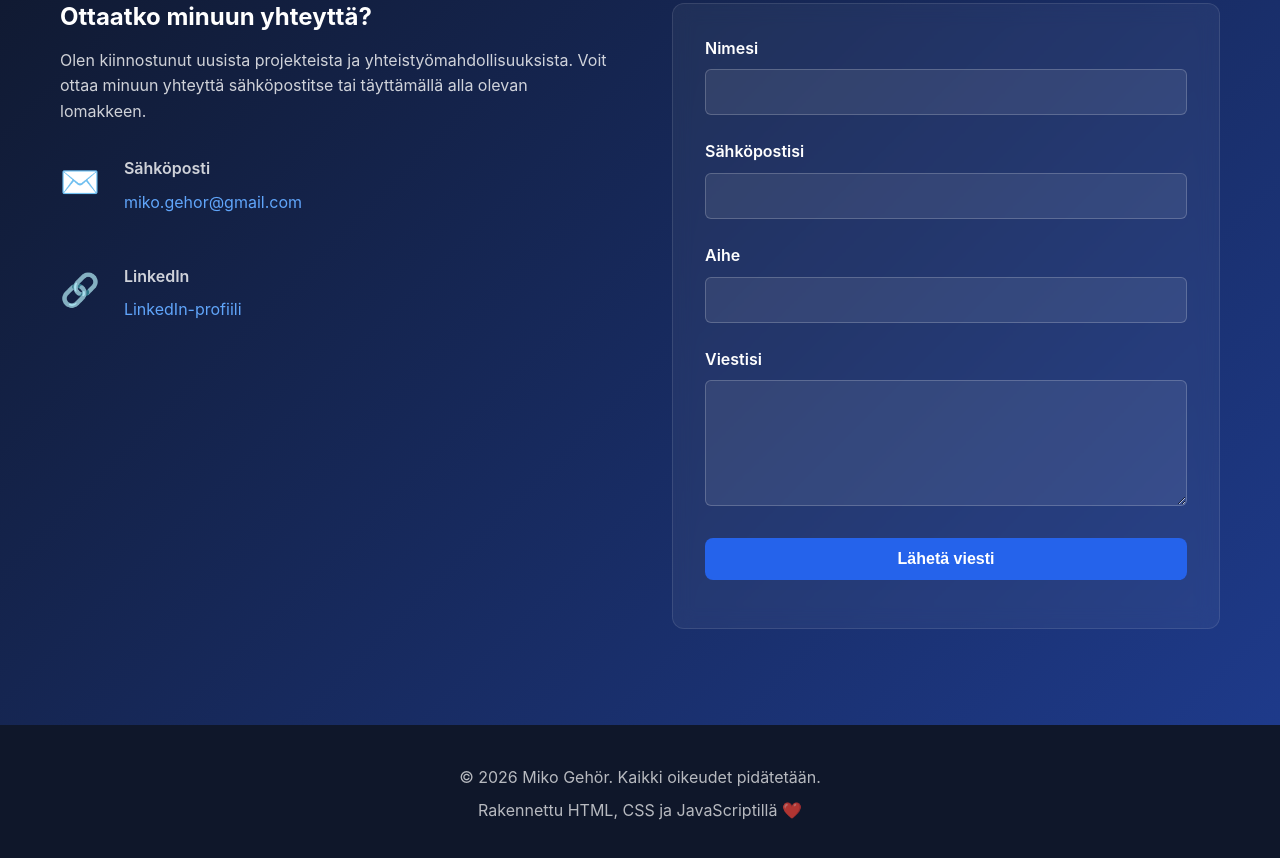
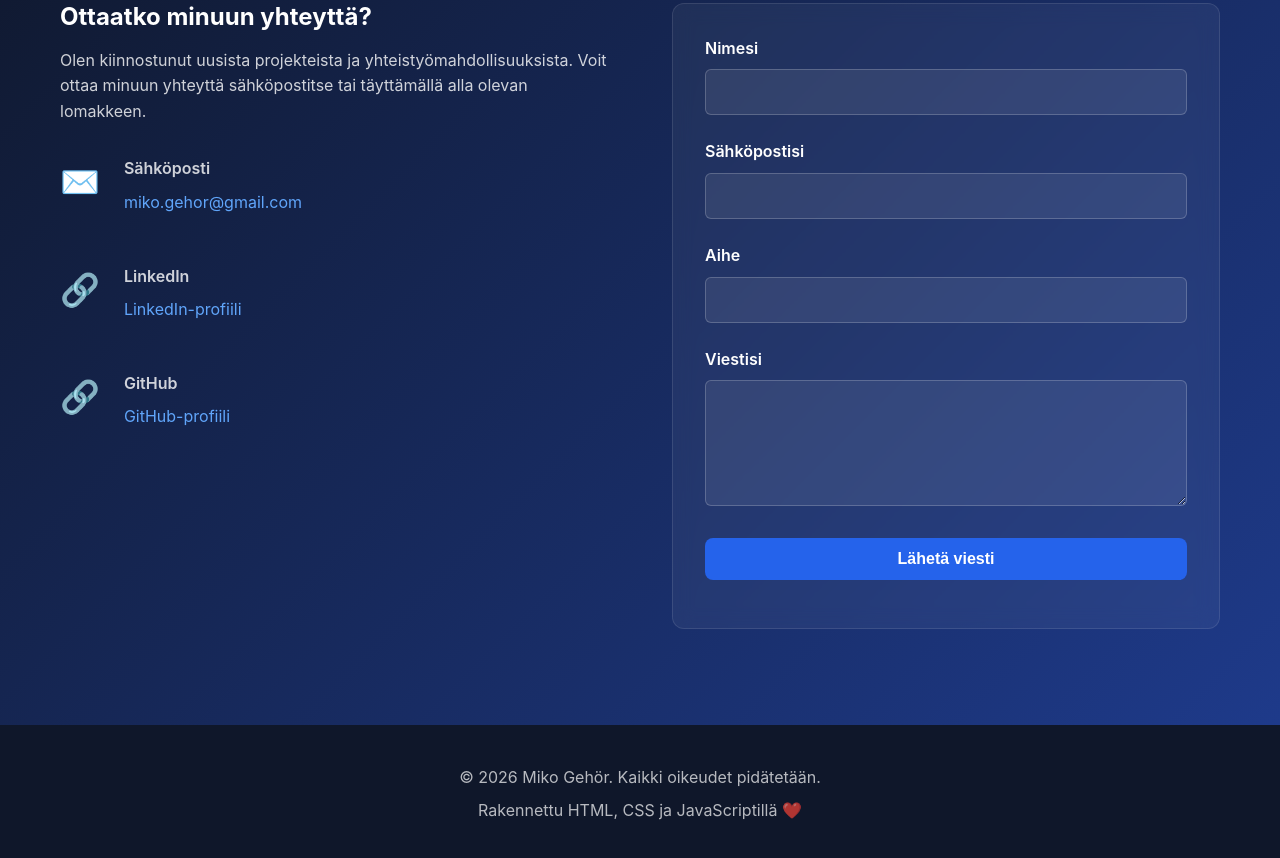
Before and after one commit to MikoGehor/portfolio, a website: page index.html in a window 1280 px wide. Shown: the part 2807-3665 px from the top of the page. Drawn offline with Linux system fonts and the light colour scheme.

Commit message:
github lisätty loppuun

```diff
--- a/index.html
+++ b/index.html
@@ -160,6 +160,13 @@
                                 <p><a href="https://www.linkedin.com/in/miko-geh%C3%B6r-45b8433a8/" target="_blank">LinkedIn-profiili</a></p>
                             </div>
                         </div>
+                        <div class="contact-item">
+                            <span class="contact-icon">🔗</span>
+                            <div>
+                                <p class="contact-label">GitHub</p>
+                                <p><a href="https://github.com/MikoGehor" target="_blank">GitHub-profiili</a></p>
+                            </div>
+                        </div>
                     </div>
                 </div>
 
```
